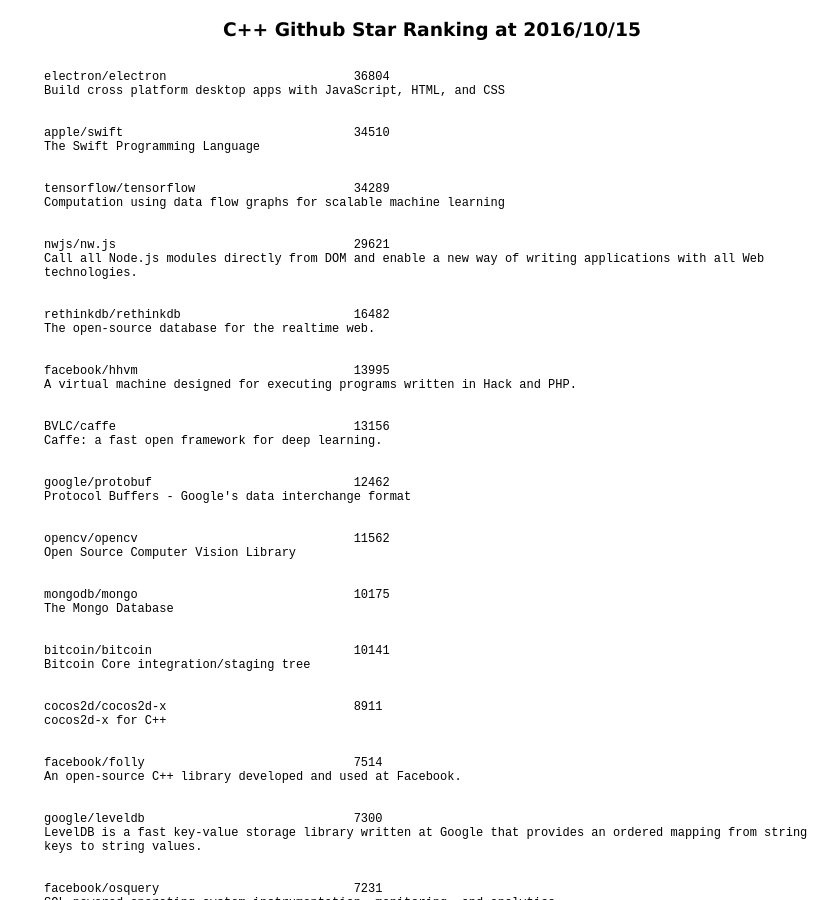
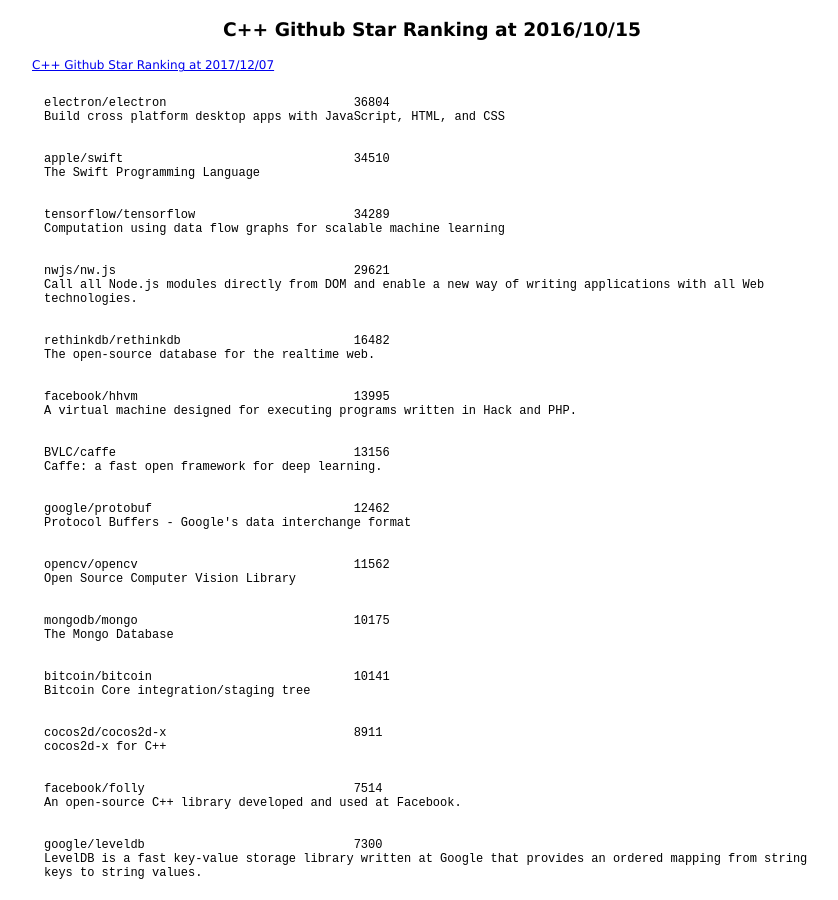
Before and after one commit to 38elements/38elements.github.com, a Jekyll site: the page built from _posts/2016-10-15-cpp-repository-github-star-ranking.md, in a window 1280 px wide and 900 px high. Shown: the whole window, without its empty margins (208-1046 px from the left). Built offline with Jekyll 4.4.1, drawn with Linux system fonts in a browser that asks for light colours.

Commit message:
Update 2016-10-15-cpp-repository-github-star-ranking.md

```diff
--- a/_posts/2016-10-15-cpp-repository-github-star-ranking.md
+++ b/_posts/2016-10-15-cpp-repository-github-star-ranking.md
@@ -2,6 +2,7 @@
 layout: posts
 title: C++ Github Star Ranking at 2016/10/15
 ---
+[C++ Github Star Ranking at 2017/12/07](/2017/12/07/cpp-repository-github-star-ranking.html)
 <pre style="background-color: white;border: none;">
 electron/electron                          36804
 Build cross platform desktop apps with JavaScript, HTML, and CSS
```
